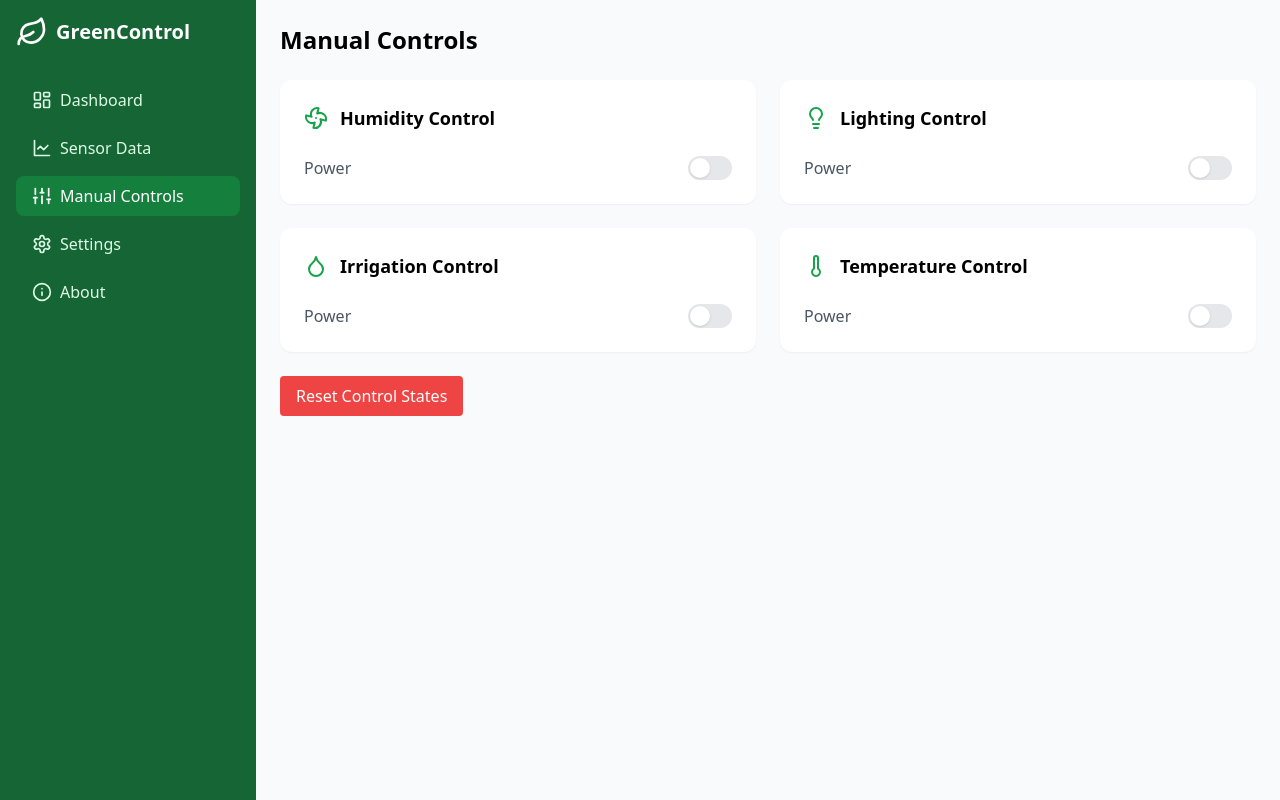
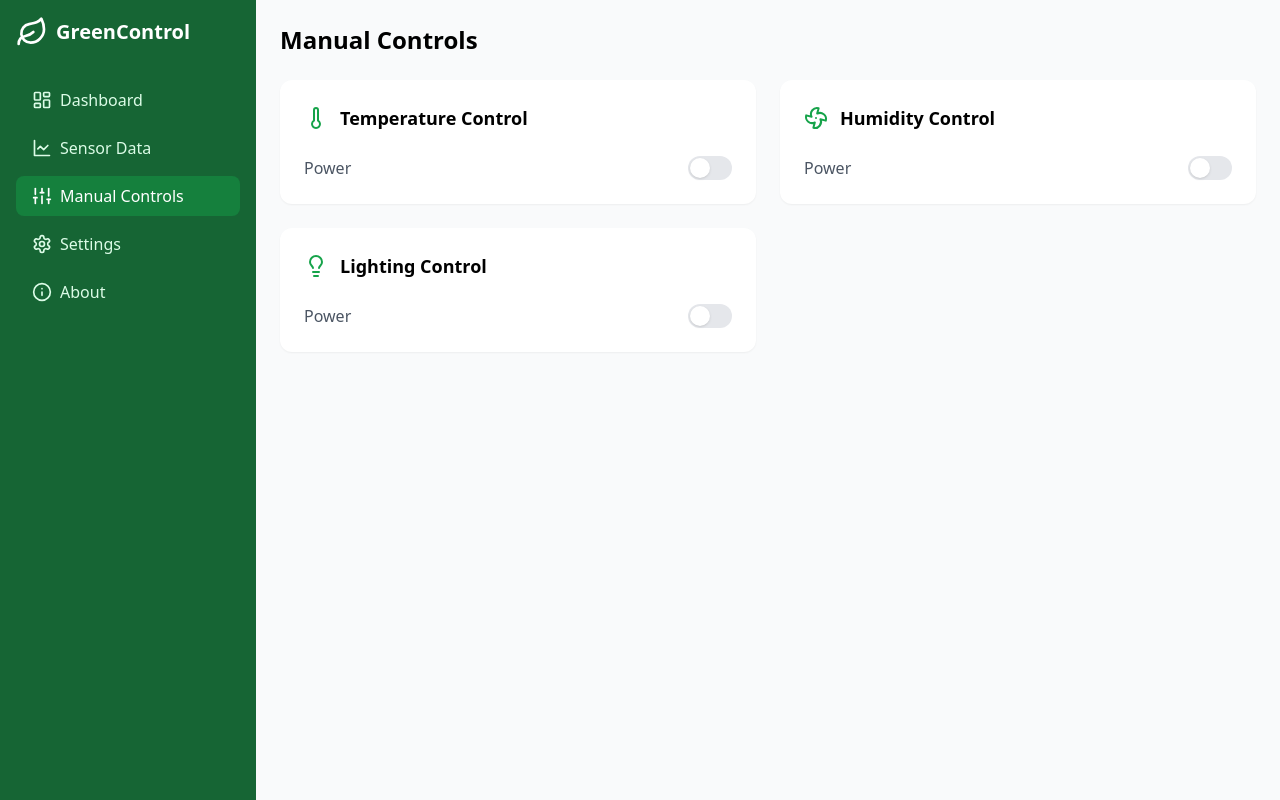
Before and after one commit to KaviduIsura/ps-frontend, a React (Vite) app: page /controls in a window 1280 px wide. Built offline with nearby package versions, Linux system fonts and the light colour scheme; no server answers.

Commit message:
Manually add function is correct succesfully 🕹️✅

```diff
--- a/src/components/controls/ManualControls.tsx
+++ b/src/components/controls/ManualControls.tsx
@@ -1,17 +1,12 @@
 import React, { useState, useEffect } from "react";
 import { ControlPanel } from "./ControlPanel";
-import { Fan, Lightbulb, Droplet, Thermometer } from "lucide-react";
-import {
-  updateControlStates1,
-  getControlStates1,
-  resetControlStates1,
-} from "../../api/api";
+import { Fan, Lightbulb, Thermometer } from "lucide-react";
+import { updateControlStates1, getControlStates1 } from "../../api/api";
 
 export function ManualControls() {
   const [controlStates, setControlStates] = useState({
     fan: false,
     lighting: false,
-    irrigation: false,
     temperature: false,
   });
 
@@ -23,8 +18,7 @@ export function ManualControls() {
         setControlStates({
           fan: data.manualFan1,
           lighting: data.manualLed,
-          irrigation: false, // Update with correct data if available
-          temperature: data.manualFan2, // Update with correct data if available
+          temperature: data.manualFan2, // Temperature uses manualFan2
         });
       })
       .catch((error) => {
@@ -39,7 +33,6 @@ export function ManualControls() {
       manualFan2:
         type === "temperature" ? value.enabled : controlStates.temperature,
       manualLed: type === "lighting" ? value.enabled : controlStates.lighting,
-      // Add other controls as needed
     };
     updateControlStates1(payload)
       .then((response) => {
@@ -54,31 +47,17 @@ export function ManualControls() {
       });
   };
 
-  const handleReset = () => {
-    const payload = {
-      resetFan1: true,
-      resetFan2: true,
-      resetLed: true,
-    };
-    resetControlStates1(payload)
-      .then((response) => {
-        console.log("Successfully reset control states:", response.data);
-        setControlStates({
-          fan: false,
-          lighting: false,
-          irrigation: false, // Update with correct data if necessary
-          temperature: false,
-        });
-      })
-      .catch((error) => {
-        console.error("Error resetting control states:", error);
-      });
-  };
-
   return (
     <div className="p-6">
       <h2 className="text-2xl font-semibold mb-6">Manual Controls</h2>
       <div className="grid grid-cols-1 md:grid-cols-2 gap-6">
+        <ControlPanel
+          title="Temperature Control"
+          icon={<Thermometer className="w-6 h-6" />}
+          type="temperature"
+          isEnabled={controlStates.temperature}
+          onConfirm={handleConfirm}
+        />
         <ControlPanel
           title="Humidity Control"
           icon={<Fan className="w-6 h-6" />}
@@ -93,28 +72,6 @@ export function ManualControls() {
           isEnabled={controlStates.lighting}
           onConfirm={handleConfirm}
         />
-        <ControlPanel
-          title="Irrigation Control"
-          icon={<Droplet className="w-6 h-6" />}
-          type="irrigation"
-          isEnabled={controlStates.irrigation}
-          onConfirm={handleConfirm}
-        />
-        <ControlPanel
-          title="Temperature Control"
-          icon={<Thermometer className="w-6 h-6" />}
-          type="temperature"
-          isEnabled={controlStates.temperature}
-          onConfirm={handleConfirm}
-        />
-      </div>
-      <div className="mt-6">
-        <button
-          onClick={handleReset}
-          className="px-4 py-2 bg-red-500 text-white rounded hover:bg-red-600"
-        >
-          Reset Control States
-        </button>
       </div>
     </div>
   );
```
